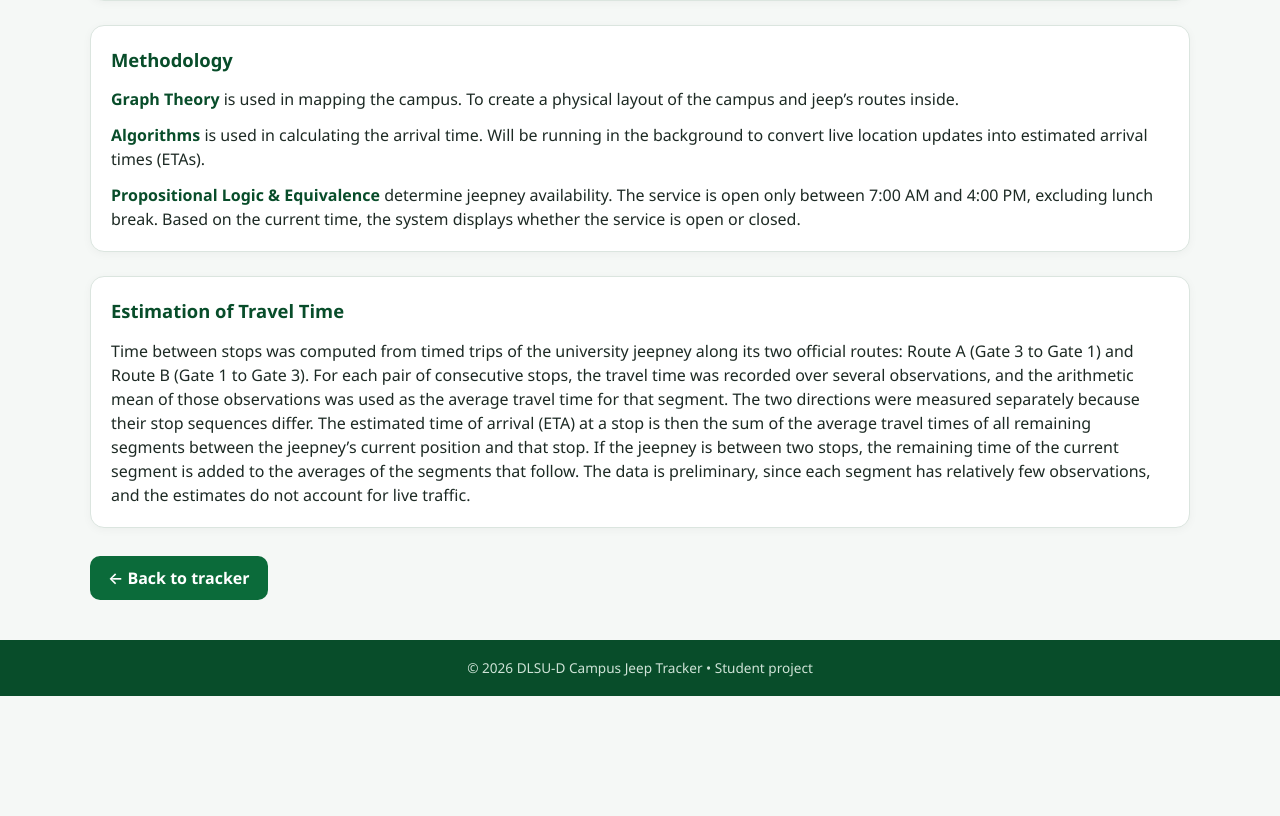
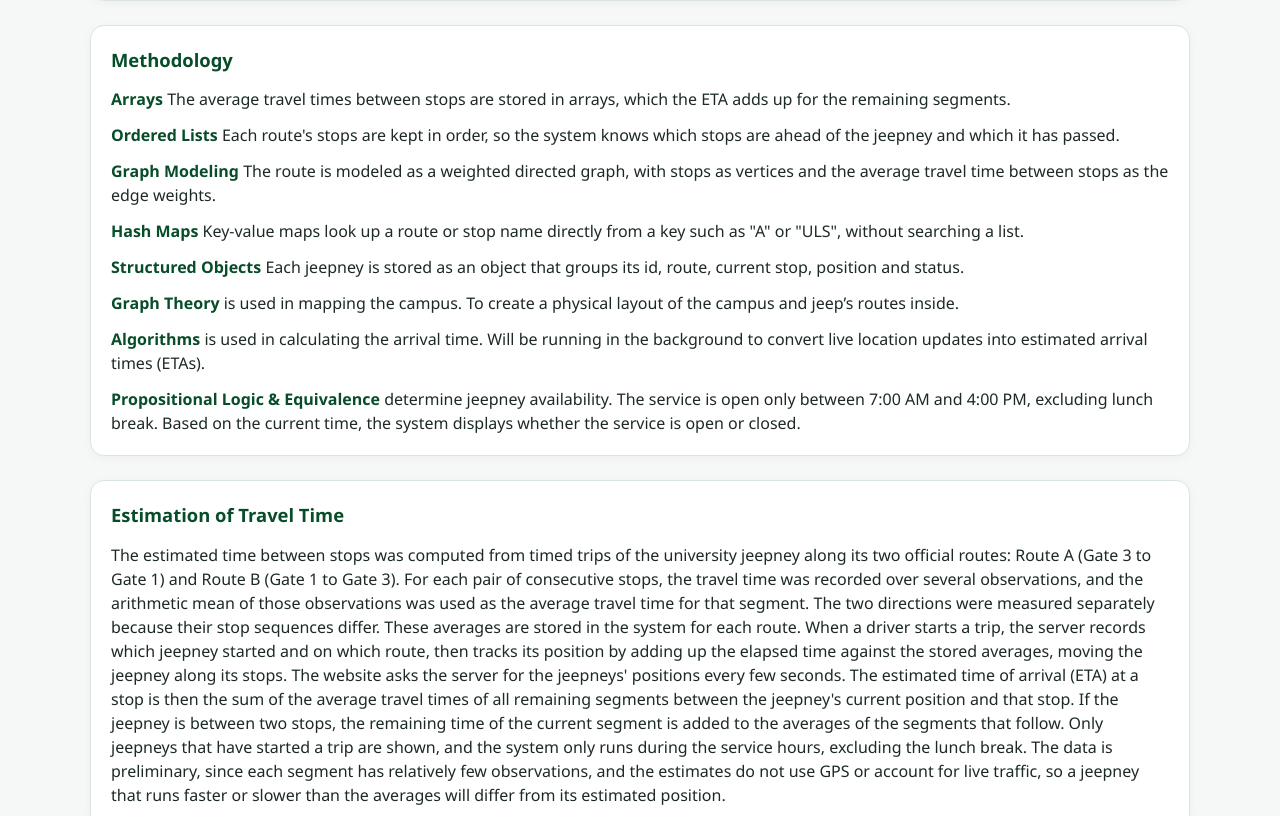
Before and after one commit to MotatoPotato/IkotSabay, a plain HTML site: page about.html in a window 1280 px wide. Shown: the part 514-1330 px from the top of the page. Before the commit the page ends 1210 px from the top, so only its background shows below. Drawn offline with Linux system fonts and the light colour scheme; files whose address does not match are found by name.

Commit message:
Add the methodology of DSA and updated the ETA explanation

```diff
--- a/about.html
+++ b/about.html
@@ -44,6 +44,11 @@
 
   <section id="methodology" class="card about-card">
     <div class="card-head"><h3>Methodology</h3></div>
+    <p><b>Arrays</b> The average travel times between stops are stored in arrays, which the ETA adds up for the remaining segments. </p>
+    <p><b>Ordered Lists</b> Each route's stops are kept in order, so the system knows which stops are ahead of the jeepney and which it has passed.</p>
+    <p><b>Graph Modeling</b> The route is modeled as a weighted directed graph, with stops as vertices and the average travel time between stops as the edge weights.</p>
+    <p><b>Hash Maps</b> Key-value maps look up a route or stop name directly from a key such as "A" or "ULS", without searching a list. </p>
+    <p><b>Structured Objects</b> Each jeepney is stored as an object that groups its id, route, current stop, position and status. </p>
     <p><b>Graph Theory</b> is used in mapping the campus. To create a physical layout of the campus and jeep’s routes inside.</p>
     <p><b>Algorithms</b> is used in calculating the arrival time. Will be running in the background to convert live location updates into estimated arrival times (ETAs).</p>
     <p><b>Propositional Logic & Equivalence</b> determine jeepney availability. The service is open only between 7:00 AM and 4:00 PM, excluding lunch break. Based on the current time, the system displays whether the service is open or closed.</p>
@@ -51,7 +56,7 @@
 
   <section id="methodology" class="card about-card">
     <div class="card-head"><h3>Estimation of Travel Time</h3></div>
-    <p>Time between stops was computed from timed trips of the university jeepney along its two official routes: Route A (Gate 3 to Gate 1) and Route B (Gate 1 to Gate 3). For each pair of consecutive stops, the travel time was recorded over several observations, and the arithmetic mean of those observations was used as the average travel time for that segment. The two directions were measured separately because their stop sequences differ. The estimated time of arrival (ETA) at a stop is then the sum of the average travel times of all remaining segments between the jeepney’s current position and that stop. If the jeepney is between two stops, the remaining time of the current segment is added to the averages of the segments that follow. The data is preliminary, since each segment has relatively few observations, and the estimates do not account for live traffic.</p>
+    <p>The estimated time between stops was computed from timed trips of the university jeepney along its two official routes: Route A (Gate 3 to Gate 1) and Route B (Gate 1 to Gate 3). For each pair of consecutive stops, the travel time was recorded over several observations, and the arithmetic mean of those observations was used as the average travel time for that segment. The two directions were measured separately because their stop sequences differ. These averages are stored in the system for each route. When a driver starts a trip, the server records which jeepney started and on which route, then tracks its position by adding up the elapsed time against the stored averages, moving the jeepney along its stops. The website asks the server for the jeepneys' positions every few seconds. The estimated time of arrival (ETA) at a stop is then the sum of the average travel times of all remaining segments between the jeepney's current position and that stop. If the jeepney is between two stops, the remaining time of the current segment is added to the averages of the segments that follow. Only jeepneys that have started a trip are shown, and the system only runs during the service hours, excluding the lunch break. The data is preliminary, since each segment has relatively few observations, and the estimates do not use GPS or account for live traffic, so a jeepney that runs faster or slower than the averages will differ from its estimated position.</p>
   </section>
 
   <div class="back-wrap">
```
